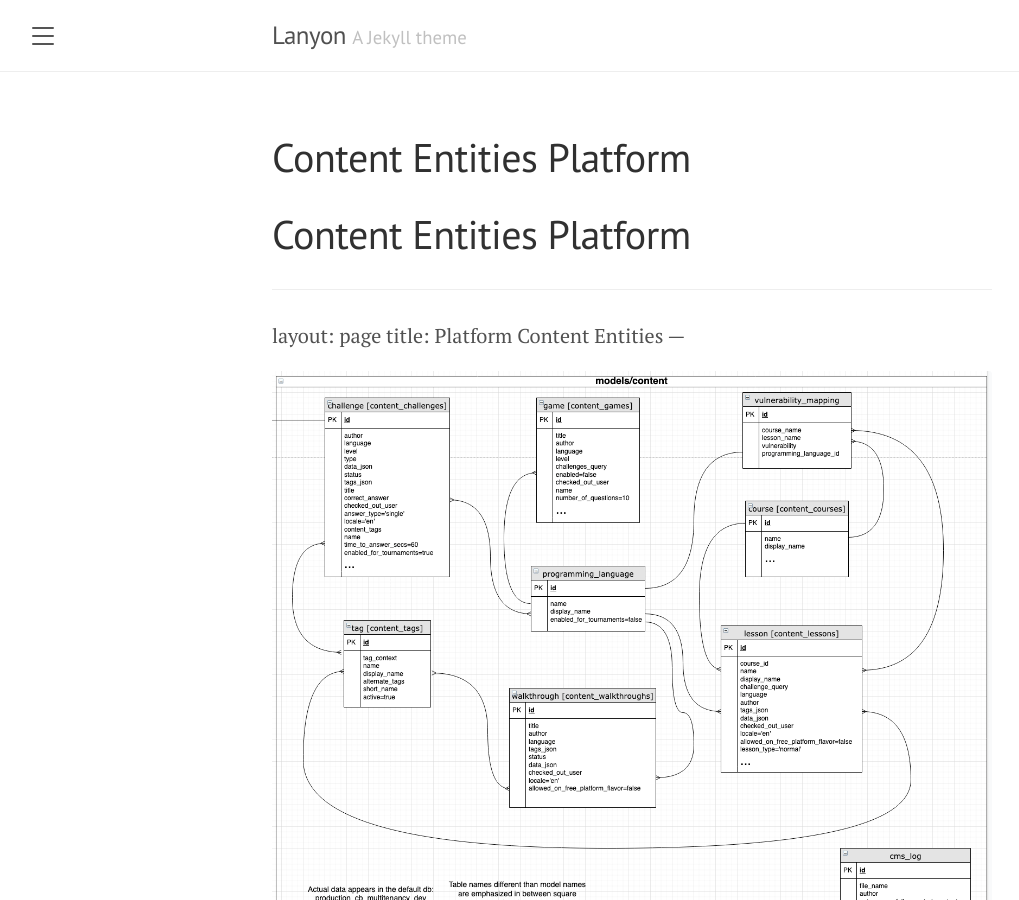
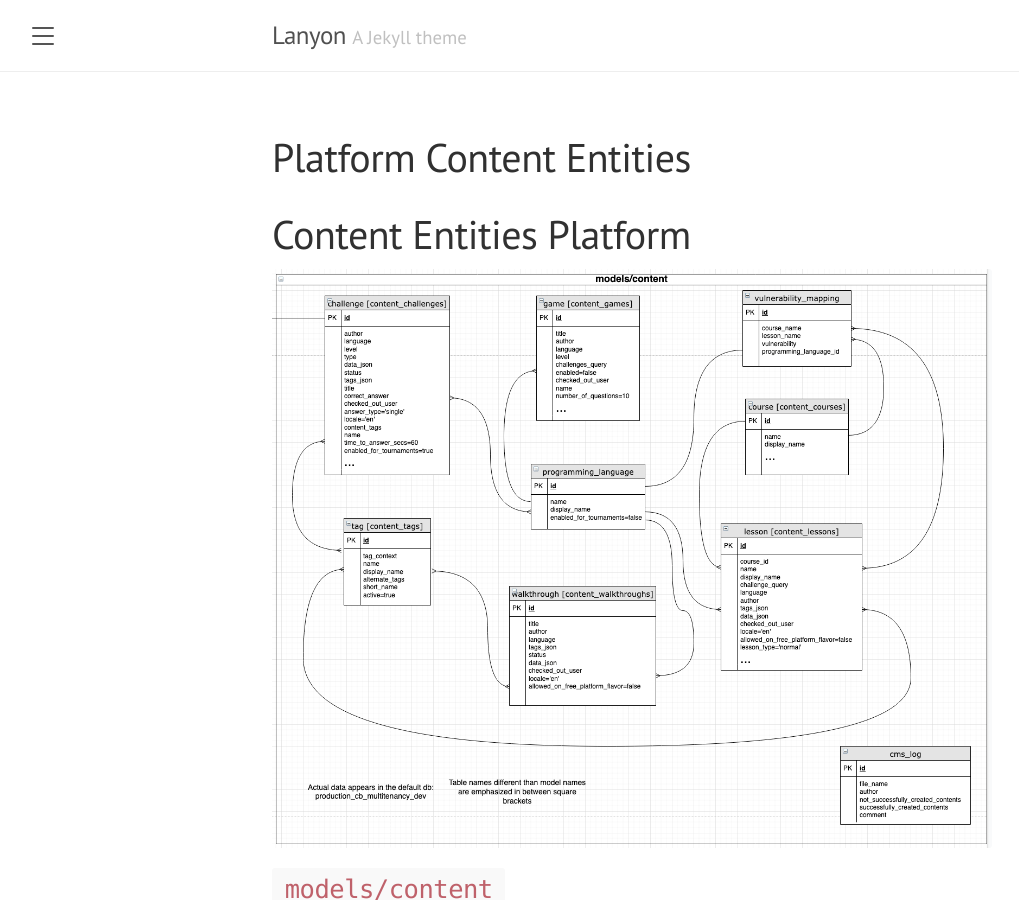
Before and after one commit to okeren-cx/research-test.github.io, a Jekyll site: the page built from content_entities.md, in a window 1280 px wide and 900 px high. Shown: the whole window, without its empty margins (8-1027 px from the left). Built offline with Jekyll 4.4.1, drawn with Linux system fonts in a browser that asks for light colours; our own code applies the rules of GitHub Pages for plain Markdown files.

Commit message:
fix layour

```diff
--- a/content_entities.md
+++ b/content_entities.md
@@ -1,9 +1,10 @@
-# Content Entities Platform
-
 ---
 layout: page
 title: Platform Content Entities
 ---
+
+# Content Entities Platform
+
 
 <img src="/public/platform_entities_diagram.png" alt="image-20201027175233525" style="zoom:67%;" />
 
```
